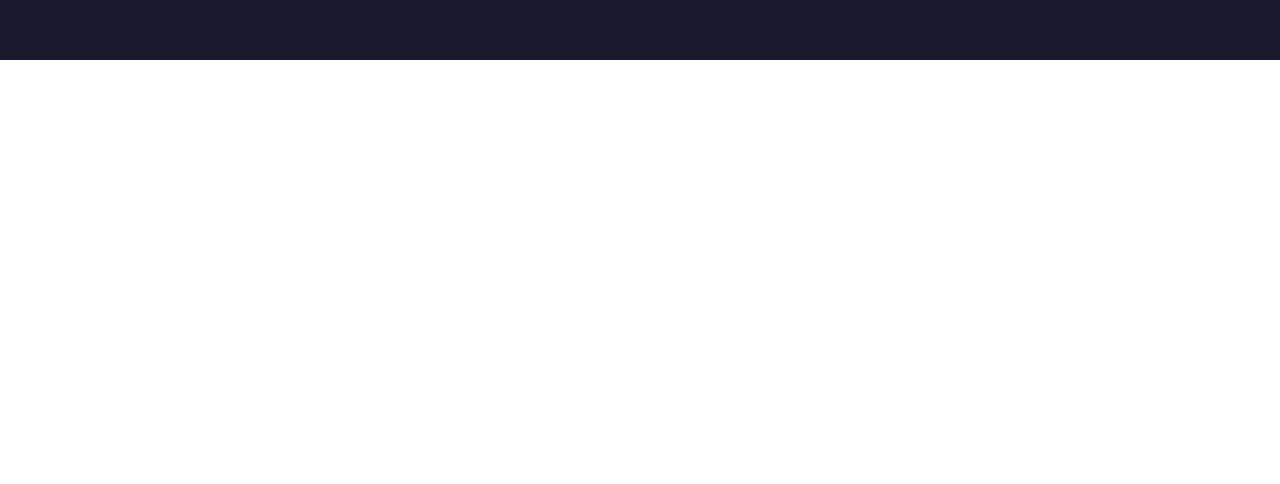
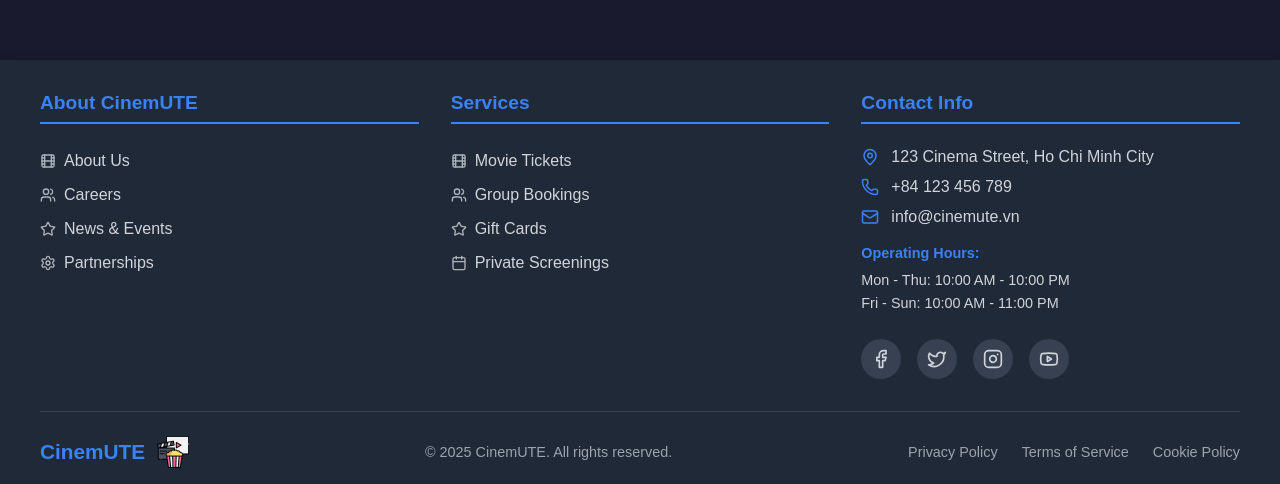
Before and after one commit to HDNIT3/zzzzz, a React (Create React App) app: page / in a window 1280 px wide. Shown: the part 804-1288 px from the top of the page. Before the commit the page ends 864 px from the top, so only its background shows below. Built offline with nearby package versions, Linux system fonts and the light colour scheme; no server answers.

Commit message:
add employee register

```diff
--- a/src/App.js
+++ b/src/App.js
@@ -1,6 +1,7 @@
 import { BrowserRouter as Router, Route, Routes } from "react-router-dom";
 import Home from "./pages/Home";
 import Header from "./components/Header";
+import Footer from "./components/Footer";
 
 function App() {
   return (
@@ -9,6 +10,7 @@ function App() {
         <Routes>
           <Route path="/" element={<Home />}/>
         </Routes>
+        <Footer />
       </Router>
   )
 }
--- /dev/null
+++ b/src/components/Footer.jsx
@@ -0,0 +1,121 @@
+import { Link } from "react-router-dom";
+import {
+  Mail, Phone, MapPin, Clock,
+  Facebook, Twitter, Instagram, Youtube,
+  Film, Star, Calendar, Users, Settings, Shield
+} from "lucide-react";
+import cinema from "../assets/cinema.png";
+import "../styles/footer.css";
+
+export default function Footer() {
+  const currentYear = new Date().getFullYear();
+
+  return (
+    <footer className="cinema-footer">
+      <div className="footer-content">
+        {/* About Section */}
+        <div className="footer-section">
+          <h3>About CinemUTE</h3>
+          <div className="footer-links">
+            <Link to="/about" className="footer-link">
+              <Film className="footer-link-icon" />
+              About Us
+            </Link>
+            <Link to="/careers" className="footer-link">
+              <Users className="footer-link-icon" />
+              Careers
+            </Link>
+            <Link to="/news" className="footer-link">
+              <Star className="footer-link-icon" />
+              News & Events
+            </Link>
+            <Link to="/partnerships" className="footer-link">
+              <Settings className="footer-link-icon" />
+              Partnerships
+            </Link>
+          </div>
+        </div>
+
+        {/* Services Section */}
+        <div className="footer-section">
+          <h3>Services</h3>
+          <div className="footer-links">
+            <Link to="/movie-tickets" className="footer-link">
+              <Film className="footer-link-icon" />
+              Movie Tickets
+            </Link>
+            <Link to="/group-bookings" className="footer-link">
+              <Users className="footer-link-icon" />
+              Group Bookings
+            </Link>
+            <Link to="/gift-cards" className="footer-link">
+              <Star className="footer-link-icon" />
+              Gift Cards
+            </Link>
+            <Link to="/private-screenings" className="footer-link">
+              <Calendar className="footer-link-icon" />
+              Private Screenings
+            </Link>
+          </div>
+        </div>
+
+        {/* Contact Section */}
+        <div className="footer-section">
+          <h3>Contact Info</h3>
+          <div className="contact-info">
+            <div className="contact-item">
+              <MapPin className="contact-icon" />
+              <span>123 Cinema Street, Ho Chi Minh City</span>
+            </div>
+            <div className="contact-item">
+              <Phone className="contact-icon" />
+              <span>+84 123 456 789</span>
+            </div>
+            <div className="contact-item">
+              <Mail className="contact-icon" />
+              <span>info@cinemute.vn</span>
+            </div>
+          </div>
+
+          <div className="cinema-hours">
+            <strong>Operating Hours:</strong>
+            Mon - Thu: 10:00 AM - 10:00 PM<br />
+            Fri - Sun: 10:00 AM - 11:00 PM
+          </div>
+
+          <div className="social-links">
+            <a href="#" className="social-link" aria-label="Facebook">
+              <Facebook className="social-icon" />
+            </a>
+            <a href="#" className="social-link" aria-label="Twitter">
+              <Twitter className="social-icon" />
+            </a>
+            <a href="#" className="social-link" aria-label="Instagram">
+              <Instagram className="social-icon" />
+            </a>
+            <a href="#" className="social-link" aria-label="YouTube">
+              <Youtube className="social-icon" />
+            </a>
+          </div>
+        </div>
+      </div>
+
+      <div className="footer-bottom">
+        <div className="footer-logo">
+          <span className="logo-text">CinemUTE</span>
+          <img src={cinema} alt="CinemUTE" className="logo-icon" />
+        </div>
+
+        <div className="footer-copyright">
+          © {currentYear} CinemUTE. All rights reserved.
+        </div>
+
+        <div className="footer-legal">
+          <Link to="/privacy">Privacy Policy</Link>
+          <Link to="/terms">Terms of Service</Link>
+          <Link to="/cookies">Cookie Policy</Link>
+        </div>
+      </div>
+    </footer>
+  );
+}
--- a/src/components/modals/RegisterForm.jsx
+++ b/src/components/modals/RegisterForm.jsx
@@ -14,6 +14,7 @@ export function RegisterForm({ onClose, onSwitchToLogin }) {
     fullName: "",
     phoneNumber: "",
     role: "CUSTOMER",
+    businessCode: "",
   });
   const [otp, setOtp] = useState("");
   const [isOtpSent, setIsOtpSent] = useState(false);
@@ -21,12 +22,17 @@ export function RegisterForm({ onClose, onSwitchToLogin }) {
   const [showConfirmPassword, setShowConfirmPassword] = useState(false);
   const [isLoading, setIsLoading] = useState(false);
   const [errors, setErrors] = useState({});
+  const [isCustomer, setIsCustomer] = useState(true)
 
   const handleChange = (e) => {
     const { name, value } = e.target;
     setFormData((prev) => ({ ...prev, [name]: value }));
     if (errors[name]) {
       setErrors((prev) => ({ ...prev, [name]: "" }));
+    }
+
+    if (name === "role") {
+      setIsCustomer(value === "CUSTOMER");
     }
   };
 
@@ -117,6 +123,9 @@ export function RegisterForm({ onClose, onSwitchToLogin }) {
 
   const handleSubmit = async (e) => {
     e.preventDefault();
+
+    console.log("Form Data:", formData);
+
     if (!isOtpSent) {
       await handleSendOtp();
     } else {
@@ -307,6 +316,22 @@ export function RegisterForm({ onClose, onSwitchToLogin }) {
                   {errors.role && <div className="form-error">{errors.role}</div>}
                 </div>
               </div>
+
+              {!isCustomer && (
+                <div className="form-group">
+                  <label className="form-label">Business Code</label>
+                  <div className="input-wrapper">
+                    <input
+                    type="text"
+                    name="businessCode"
+                    value={formData.businessCode}
+                    onChange={handleChange}
+                    className="register-input"
+                    placeholder="Enter code to identify your role"
+                    />
+                  </div>
+                </div>
+              )}
             </>
           ) : (
             <div className="form-group">
--- a/src/pages/Home.jsx
+++ b/src/pages/Home.jsx
@@ -19,8 +19,8 @@ export default function Home() {
             {/* Hot movies */}
             <div className="hot-mov-list movie-list hot-movies">
                 <div className="section-header">
-                    <h2>🔥 Phim Hot</h2>
-                    <p>Những bộ phim đang gây sốt tại rạp</p>
+                    <h2>🔥 Hot Movies</h2>
+                    <p>Movies that are currently popular</p>
                 </div>
                 <div className="movie-carousel">
                     <div className="movie-track">
@@ -44,8 +44,8 @@ export default function Home() {
             {/* Upcoming movies */}
             <div className="upcoming-mov-list movie-list upcoming-movies">
                 <div className="section-header">
-                    <h2>⭐ Phim Sắp Chiếu</h2>
-                    <p>Những bộ phim đáng mong chờ sắp ra mắt</p>
+                    <h2>⭐ Coming Soon</h2>
+                    <p>Movies that are coming soon</p>
                 </div>
                 <div className="movie-carousel">
                     <div className="movie-track">
--- a/src/services/AuthService.js
+++ b/src/services/AuthService.js
@@ -2,12 +2,12 @@ import api from "./api";
 
 export async function loginRequest(username, password) {
   const res = await api.post("/auth/login", { username, password });
-  return res.data; // token string
+  return res.data;
 }
 
 export async function registerRequest(userData) {
   const res = await api.post("/auth/register", userData);
-  return res.data; // Account object
+  return res.data;
 }
 
 export async function sendOtpRequest(email) {
--- /dev/null
+++ b/src/styles/footer.css
@@ -0,0 +1,218 @@
+/* Footer Container */
+.cinema-footer {
+  background-color: #1f2937;
+  color: #fff;
+  padding: 2rem 1.5rem 1rem;
+  margin-top: auto;
+  box-shadow: 0 -2px 6px rgba(0,0,0,0.15);
+}
+
+.footer-content {
+  max-width: 1200px;
+  margin: 0 auto;
+  display: grid;
+  grid-template-columns: repeat(auto-fit, minmax(250px, 1fr));
+  gap: 2rem;
+}
+
+/* Footer Sections */
+.footer-section {
+  display: flex;
+  flex-direction: column;
+  gap: 1rem;
+}
+
+.footer-section h3 {
+  font-size: 1.2rem;
+  font-weight: 700;
+  color: #3b82f6;
+  margin-bottom: 0.5rem;
+  border-bottom: 2px solid #3b82f6;
+  padding-bottom: 0.5rem;
+}
+
+/* Footer Links */
+.footer-links {
+  display: flex;
+  flex-direction: column;
+  gap: 0.5rem;
+}
+
+.footer-link {
+  color: #d1d5db;
+  text-decoration: none;
+  font-weight: 400;
+  padding: 0.25rem 0;
+  border-radius: 4px;
+  transition: color 0.2s, padding-left 0.2s;
+  display: flex;
+  align-items: center;
+  gap: 0.5rem;
+}
+
+.footer-link:hover {
+  color: #3b82f6;
+  padding-left: 0.5rem;
+}
+
+.footer-link-icon {
+  width: 16px;
+  height: 16px;
+  opacity: 0.8;
+}
+
+/* Contact Info */
+.contact-info {
+  display: flex;
+  flex-direction: column;
+  gap: 0.75rem;
+}
+
+.contact-item {
+  display: flex;
+  align-items: center;
+  gap: 0.75rem;
+  color: #d1d5db;
+  font-weight: 400;
+}
+
+.contact-icon {
+  width: 18px;
+  height: 18px;
+  color: #3b82f6;
+  flex-shrink: 0;
+}
+
+/* Social Media */
+.social-links {
+  display: flex;
+  gap: 1rem;
+  margin-top: 0.5rem;
+}
+
+.social-link {
+  display: flex;
+  align-items: center;
+  justify-content: center;
+  width: 40px;
+  height: 40px;
+  background-color: #374151;
+  border-radius: 50%;
+  color: #d1d5db;
+  text-decoration: none;
+  transition: all 0.3s;
+}
+
+.social-link:hover {
+  background-color: #3b82f6;
+  color: #fff;
+  transform: translateY(-2px);
+}
+
+.social-icon {
+  width: 20px;
+  height: 20px;
+}
+
+/* Footer Bottom */
+.footer-bottom {
+  max-width: 1200px;
+  margin: 0 auto;
+  margin-top: 2rem;
+  padding-top: 1.5rem;
+  border-top: 1px solid #374151;
+  display: flex;
+  justify-content: space-between;
+  align-items: center;
+  flex-wrap: wrap;
+  gap: 1rem;
+}
+
+.footer-logo {
+  display: flex;
+  align-items: center;
+  gap: 0.75rem;
+}
+
+.footer-logo .logo-text {
+  font-size: 1.3rem;
+  font-weight: 700;
+  color: #3b82f6;
+}
+
+.footer-logo .logo-icon {
+  height: 32px;
+  width: auto;
+  object-fit: contain;
+}
+
+.footer-copyright {
+  color: #9ca3af;
+  font-size: 0.9rem;
+}
+
+.footer-legal {
+  display: flex;
+  gap: 1.5rem;
+}
+
+.footer-legal a {
+  color: #9ca3af;
+  text-decoration: none;
+  font-size: 0.9rem;
+  transition: color 0.2s;
+}
+
+.footer-legal a:hover {
+  color: #3b82f6;
+}
+
+/* Cinema Info */
+.cinema-hours {
+  color: #d1d5db;
+  font-size: 0.9rem;
+  line-height: 1.6;
+}
+
+.cinema-hours strong {
+  color: #3b82f6;
+  display: block;
+  margin-bottom: 0.25rem;
+}
+
+/* Responsive Design */
+@media (max-width: 768px) {
+  .cinema-footer {
+    padding: 1.5rem 1rem 0.75rem;
+  }
+
+  .footer-content {
+    grid-template-columns: 1fr;
+    gap: 1.5rem;
+  }
+
+  .footer-bottom {
+    flex-direction: column;
+    text-align: center;
+    gap: 0.75rem;
+  }
+
+  .footer-legal {
+    justify-content: center;
+  }
+
+  .newsletter-form {
+    flex-direction: column;
+  }
+
+  .social-links {
+    justify-content: center;
+  }
+}
+
+@media (max-width: 480px) {
+  .footer-legal {
+    flex-direction: column;
+    gap: 0.5rem;
+  }
+}
```
